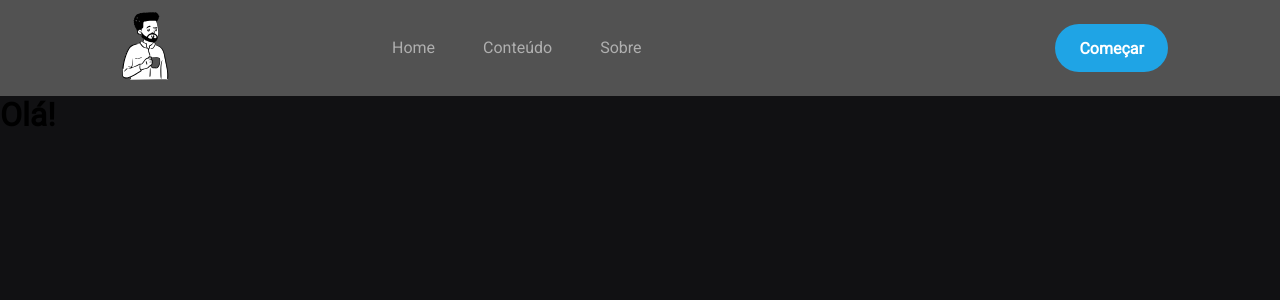
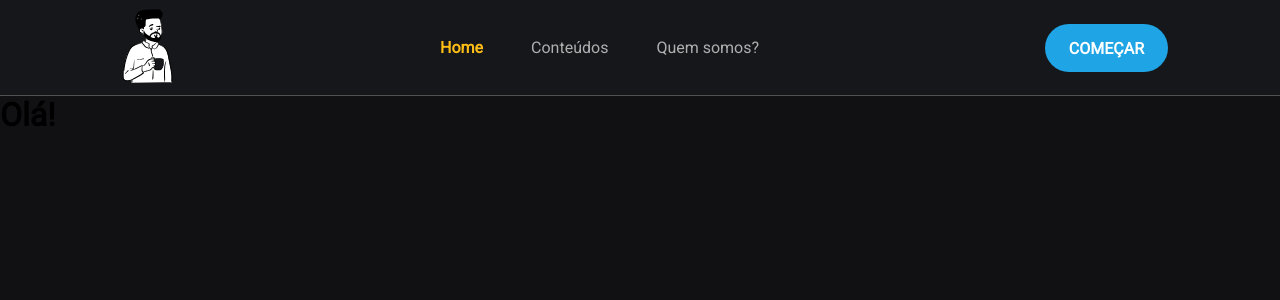
Before and after one commit to freaklucas/cms, a Next.js app: page / in a window 1280 px wide. Shown: the top 300 px of the page. Built offline with nearby package versions, Linux system fonts and the light colour scheme.

Commit message:
feat:header funcional

```diff
--- a/src/components/Header/index.tsx
+++ b/src/components/Header/index.tsx
@@ -1,36 +1,36 @@
 import styles from "./styles.module.scss";
 import Image from "next/image";
 import brazuca from "../../../public/images/luk.svg";
-import Link from "next/link";
 
-export function Header() {
-  return (
+import { ActiveLink } from "../ActiveLink";
+
+export function Header(){
+  return(
     <header className={styles.headerContainer}>
       <div className={styles.headerContent}>
-        <a>
-          <Image
-            src={brazuca}
-            alt="Logo lucas"
-            className={styles.brazuca}
-          />
-        </a>
+        <ActiveLink href="/" activeClassName={styles.active}>
+
+           <Image src={brazuca}  alt="brazuca Logo"/>
+
+        </ActiveLink>
+
         <nav>
-          <Link href="/" className={styles.home}>
-            Home
-          </Link>
-          <Link href="/posts" className={styles.content}>
-            Conteúdo
-          </Link>
-          <Link href="/about" className={styles.about}>
-            Sobre
-          </Link>
+          <ActiveLink href="/" as={`/`} passHref legacyBehavior activeClassName={styles.active}>
+            <a>Home</a>
+          </ActiveLink>
+
+          <ActiveLink  href="/posts" as={`/posts`} passHref legacyBehavior activeClassName={styles.active}>
+            <a>Conteúdos</a>
+          </ActiveLink>
+
+          <ActiveLink  href="/about" as={`/about`} passHref legacyBehavior activeClassName={styles.active}>
+            <a>Quem somos?</a>
+          </ActiveLink>
         </nav>
-        <a
-          className={styles.readyButton}
-          type="button"
-          href="https://github.com/freaklucas"
-        >Começar</a>
+
+        <a className={styles.readyButton} type="button" href="">COMEÇAR</a>
+
       </div>
     </header>
-  );
+  )
 }
--- a/src/components/Header/styles.module.scss
+++ b/src/components/Header/styles.module.scss
@@ -1,17 +1,12 @@
-.brazuca {
-    // max-width: 100px;
-    // max-height: 100px;
-   width: 28%;
-   height: 20%;
+
+
+.headerContainer{
+  height: 6rem;
+  border-bottom: 1px solid var(--gray-200);
+  background: var(--gray-700);
 }
 
-.headerContainer {
-  height: 6rem;
-  border-bottom: 1px solid var(--gray-200);
-  background: var(--gray-200);
-}
-
-.headerContent {
+.headerContent{
   max-width: 1120px;
   height: 6rem;
   margin: 0 auto;
@@ -20,81 +15,79 @@
   display: flex;
   align-items: center;
 
-  img {
+  img{
     cursor: pointer;
+    width: 30%;
+    height: 20%;
   }
 
-  nav {
-    margin-left: inline-block;
+  nav{
+    margin-left: 5rem;
     height: 6rem;
-  }
+
+    a{
+      display: inline-block;
+      position: relative;
+      padding: 0 0.5rem;
+      height: 6rem;
+      line-height: 6rem;
+      color: var(--gray-100);
+      transition: color 0.2s;
+
+      & + a {
+        margin-left: 2rem;
       }
 
-nav .home,
-.content,
-.about {
-  position: relative;
-  padding: 0 0.5rem;
-  line-height: 6rem;
-  color: var(--gray-100);
-
-  margin-left: 2rem;
-  transition: color 0.2s;
-}
-
-nav .home:hover,
-.content:hover,
-.about:hover {
+      &:hover{
         color: var(--white);
       }
 
-nav .home.active,
-nav.content.active,
-nav .about.active {
+      &.active{
         color: var(--yellow-500);
         font-weight: bold;
       }
 
-.readyButton {
+    }
+  }
+}
+
+.readyButton{
   margin-left: auto;
   height: 3rem;
   border-radius: 3rem;
   background: var(--blue-900);
+  border:0;
   padding: 0 1.5rem;
   display: flex;
+  align-items: center;
   justify-content: center;
-    align-items: center;
   color: var(--white);
-    font-weight: 900;
-    transition: filter 0.4s;
+  font-weight: bold;
+  transition: filter 0.2s;
+
+  &:hover{
+    filter: brightness(1.1)
+  }
 }
 
-.readyButton:hover {
-    filter: brightness(1.1);
 
-}
-
-@media (max-width: 870px) {
-    .brazuca {
-        width: 100px;
-        height: 100px;
-    }
-    .headerContainer {
+@media (max-width: 870px){
+  .headerContainer{
     height: 11rem;
     padding: 0.5rem 0;
   }
 
-    .headerContent {
+  .headerContent{
     display: flex;
     flex-direction: column;
 
-        nav {
+    nav{
       display: block;
       margin-left: auto;
       margin-right: auto;
     }
 
-        .readyButton {
+    .readyButton{
       display: none;
     }
   }
```
Lines whose indentation alone changed are shown as unchanged.
